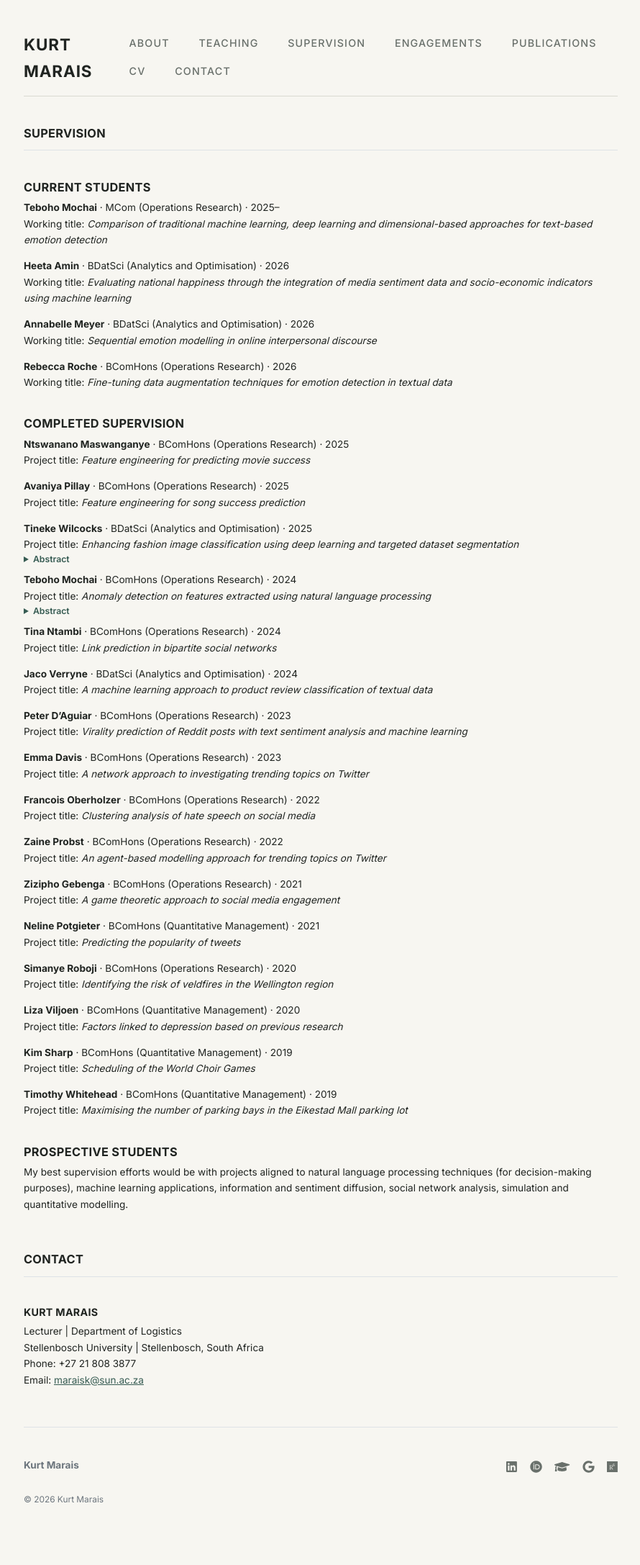
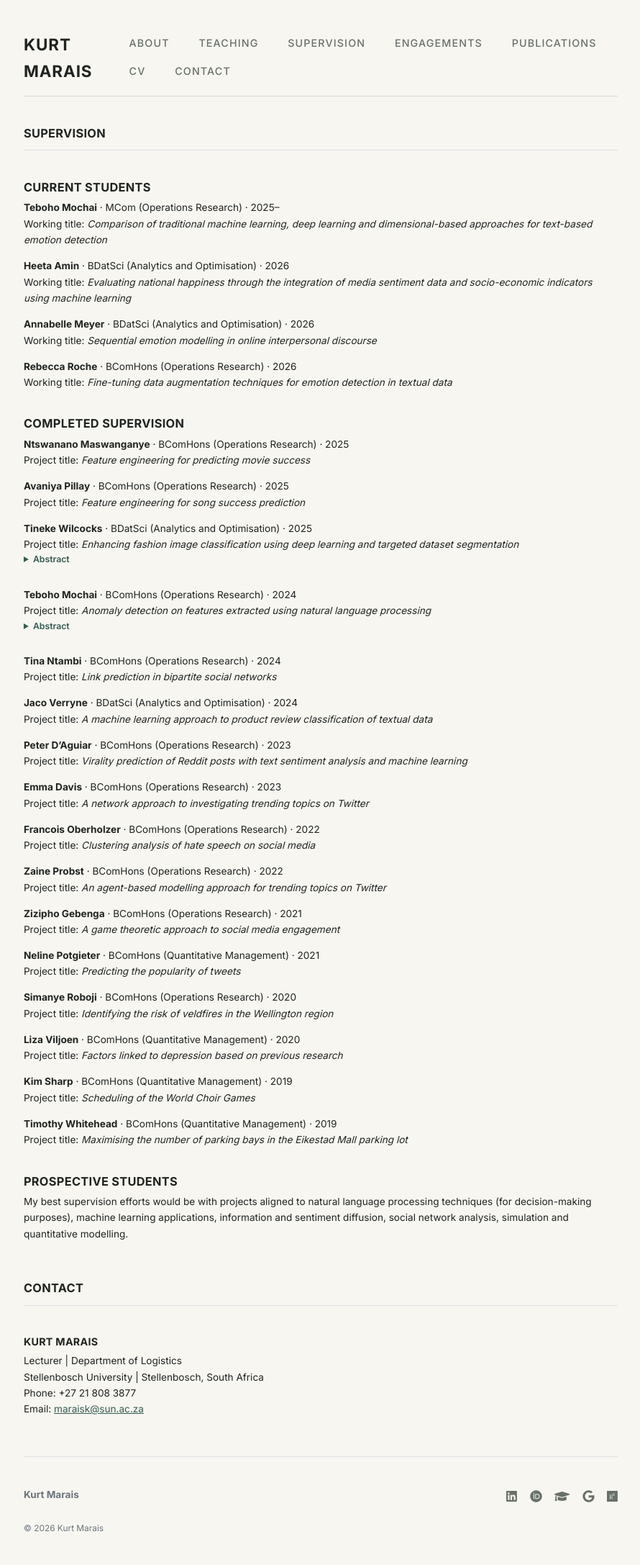
Before and after one commit to kurtmarais/kurtmarais.github.io, a Jekyll site: the page built from supervision.md, in a window 1280 px wide. Shown: the whole page at 72% size, without its empty margins (194-1084 px from the left). Built offline with Jekyll 4.4.1, drawn with Linux system fonts in a browser that asks for light colours; before the commit the page ends 2133 px from its top, so only the background shows below that.

Commit message:
Update main.scss

```diff
--- a/_sass/main.scss
+++ b/_sass/main.scss
@@ -204,6 +204,14 @@ h4 {
   margin-top: 0;
 }
 
+.supervision-abstract p:last-of-type {
+  padding-bottom: 1.5rem !important;
+}
+
+.supervision-abstract {
+  padding-bottom: 1.5rem !important;
+}
+
 /* SOCIAL MEDIA */
 
 .social-media-icons a {
```
